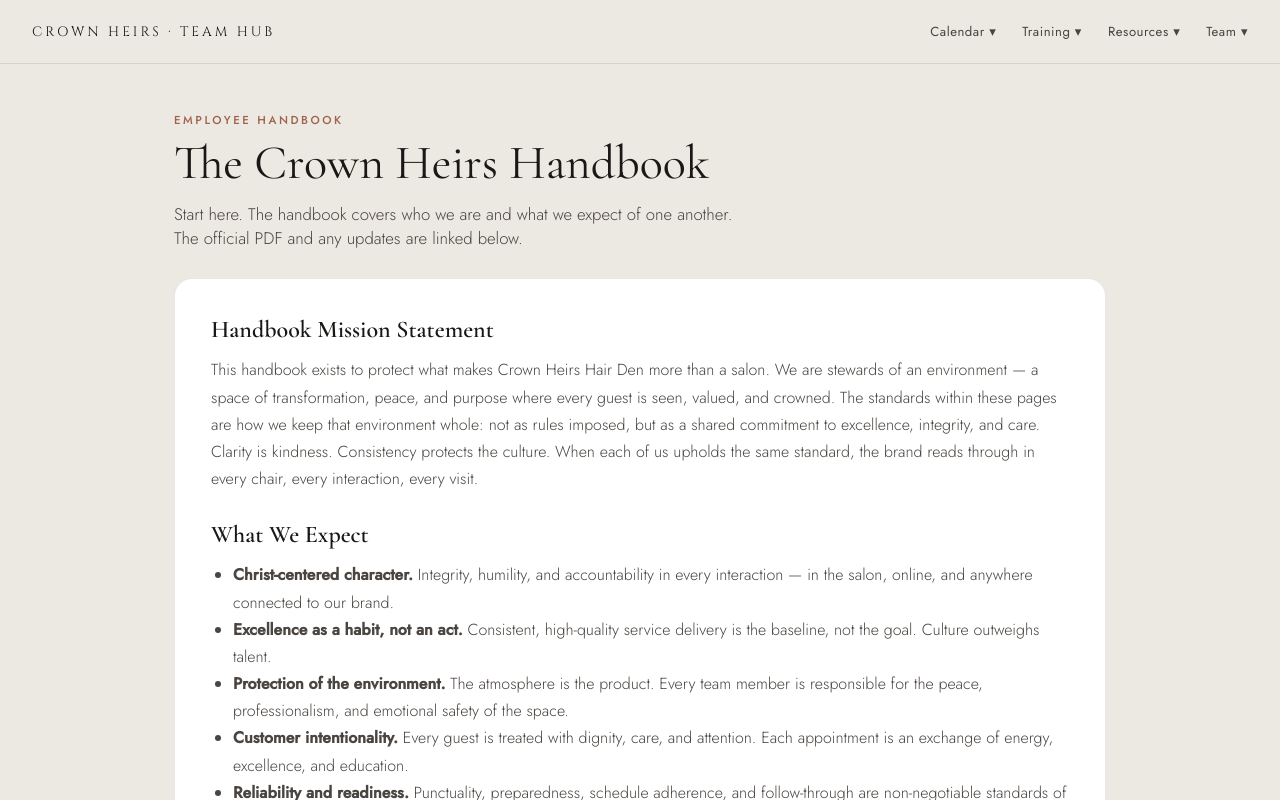
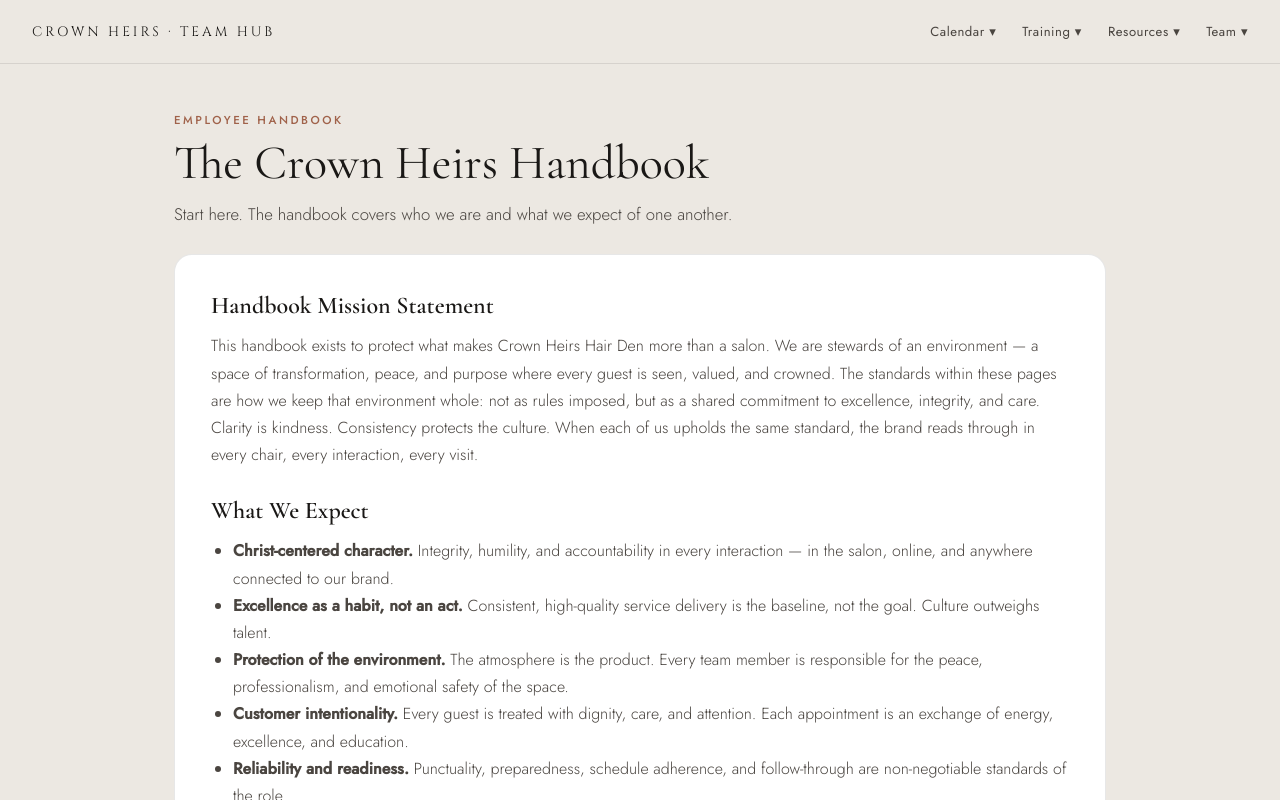
Before and after one commit to BOSSME-25/CrownHeirs, a Next.js app in the folder crown-heirs-intranet/: page /handbook in a window 1280 px wide. Shown: the top 800 px of the page. Built offline with nearby package versions, Linux system fonts and the light colour scheme; no server answers; the database is empty.

Commit message:
Trim handbook intro line
Co-Authored-By: Claude Opus 4.8 (1M context) <noreply@anthropic.com>
Claude-Session: https://claude.ai/code/session_01VmDCLNdN1xzqykgmnKMuR4

```diff
--- a/crown-heirs-intranet/app/handbook/page.tsx
+++ b/crown-heirs-intranet/app/handbook/page.tsx
@@ -13,7 +13,7 @@ export default function HandbookPage() {
           <h1 className="title">The Crown Heirs Handbook</h1>
           <p className="lede">
             Start here. The handbook covers who we are and what we expect of one
-            another. The official PDF and any updates are linked below.
+            another.
           </p>
         </div>
 
```
